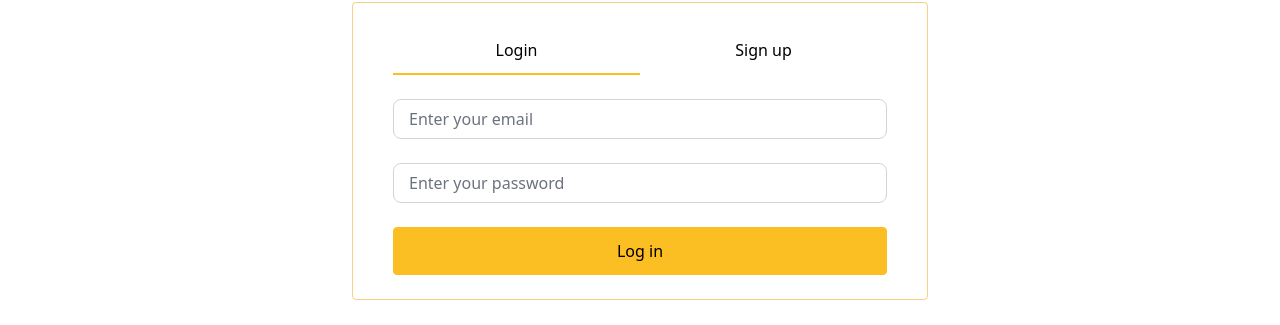
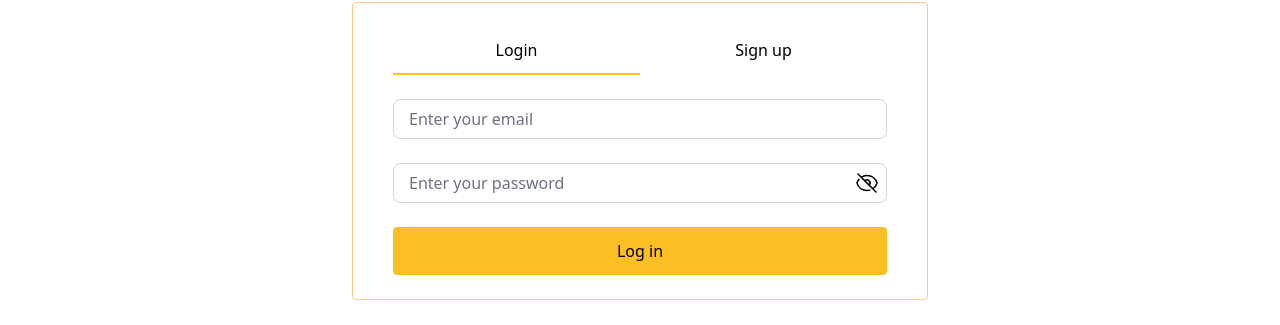
Before and after one commit to AkritiGhosh/BuildNOrderPizza-Frontend, a React (Vite) app: page /auth in a window 1280 px wide. Shown: the part 293-618 px from the top of the page. Built offline with nearby package versions, Linux system fonts and the light colour scheme.

Commit message:
showPassword + login function

```diff
--- a/src/components/user/authPage/Login.tsx
+++ b/src/components/user/authPage/Login.tsx
@@ -1,12 +1,70 @@
 import { useState } from "react";
 import FloatingLabelInput from "../../common/FloatingLabelInput";
 import Button from "../../common/button/Button";
+import { useAppDispatch } from "../../../hooks/reduxHooks";
+import { login } from "../../../redux/slice/authSlice";
+
+const ShowPasswordButton = ({
+  show,
+  setShow,
+}: {
+  show: boolean;
+  setShow: React.Dispatch<React.SetStateAction<boolean>>;
+}) => {
+  return (
+    <button type="button" className="absolute top-2 right-2 bottom-2" onClick={() => setShow((prev: boolean) => !prev)}>
+      {show ? (
+        <svg
+          xmlns="http://www.w3.org/2000/svg"
+          fill="none"
+          viewBox="0 0 24 24"
+          strokeWidth={1.5}
+          stroke="currentColor"
+          className="size-6"
+        >
+          <path
+            strokeLinecap="round"
+            strokeLinejoin="round"
+            d="M2.036 12.322a1.012 1.012 0 0 1 0-.639C3.423 7.51 7.36 4.5 12 4.5c4.638 0 8.573 3.007 9.963 7.178.07.207.07.431 0 .639C20.577 16.49 16.64 19.5 12 19.5c-4.638 0-8.573-3.007-9.963-7.178Z"
+          />
+          <path
+            strokeLinecap="round"
+            strokeLinejoin="round"
+            d="M15 12a3 3 0 1 1-6 0 3 3 0 0 1 6 0Z"
+          />
+        </svg>
+      ) : (
+        <svg
+          xmlns="http://www.w3.org/2000/svg"
+          fill="none"
+          viewBox="0 0 24 24"
+          strokeWidth={1.5}
+          stroke="currentColor"
+          className="size-6"
+        >
+          <path
+            strokeLinecap="round"
+            strokeLinejoin="round"
+            d="M3.98 8.223A10.477 10.477 0 0 0 1.934 12C3.226 16.338 7.244 19.5 12 19.5c.993 0 1.953-.138 2.863-.395M6.228 6.228A10.451 10.451 0 0 1 12 4.5c4.756 0 8.773 3.162 10.065 7.498a10.522 10.522 0 0 1-4.293 5.774M6.228 6.228 3 3m3.228 3.228 3.65 3.65m7.894 7.894L21 21m-3.228-3.228-3.65-3.65m0 0a3 3 0 1 0-4.243-4.243m4.242 4.242L9.88 9.88"
+          />
+        </svg>
+      )}
+    </button>
+  );
+};
 
 const Login = () => {
+  const dispatch = useAppDispatch();
   const [email, setEmail] = useState("");
   const [pwd, setPwd] = useState("");
+  const [showPwd, setShowPwd] = useState(false);
+
+  const handleLogin = () => dispatch(login({ email: email, password: pwd }));
   return (
-    <div className="w-full flex flex-col gap-6 mt-2">
+    <form
+      onSubmit={(e) => e.preventDefault()}
+      className="w-full flex flex-col gap-6 mt-2"
+    >
       <FloatingLabelInput
         type="email"
         label="Enter your email"
@@ -16,18 +74,19 @@ const Login = () => {
         setValue={setEmail}
       />
       <FloatingLabelInput
-        type="password"
+        type={showPwd ? "text" :"password"}
         // pattern= regex for validation
         label="Enter your password"
         name="password"
         id="password"
         value={pwd}
         setValue={setPwd}
+        icon={<ShowPasswordButton show={showPwd} setShow={setShowPwd}/>}
       />
-      <Button onClick={() => {}} type="filled" size="lg">
+      <Button onClick={handleLogin} type="filled" size="lg">
         Log in
       </Button>
-    </div>
+    </form>
   );
 };
 
```
